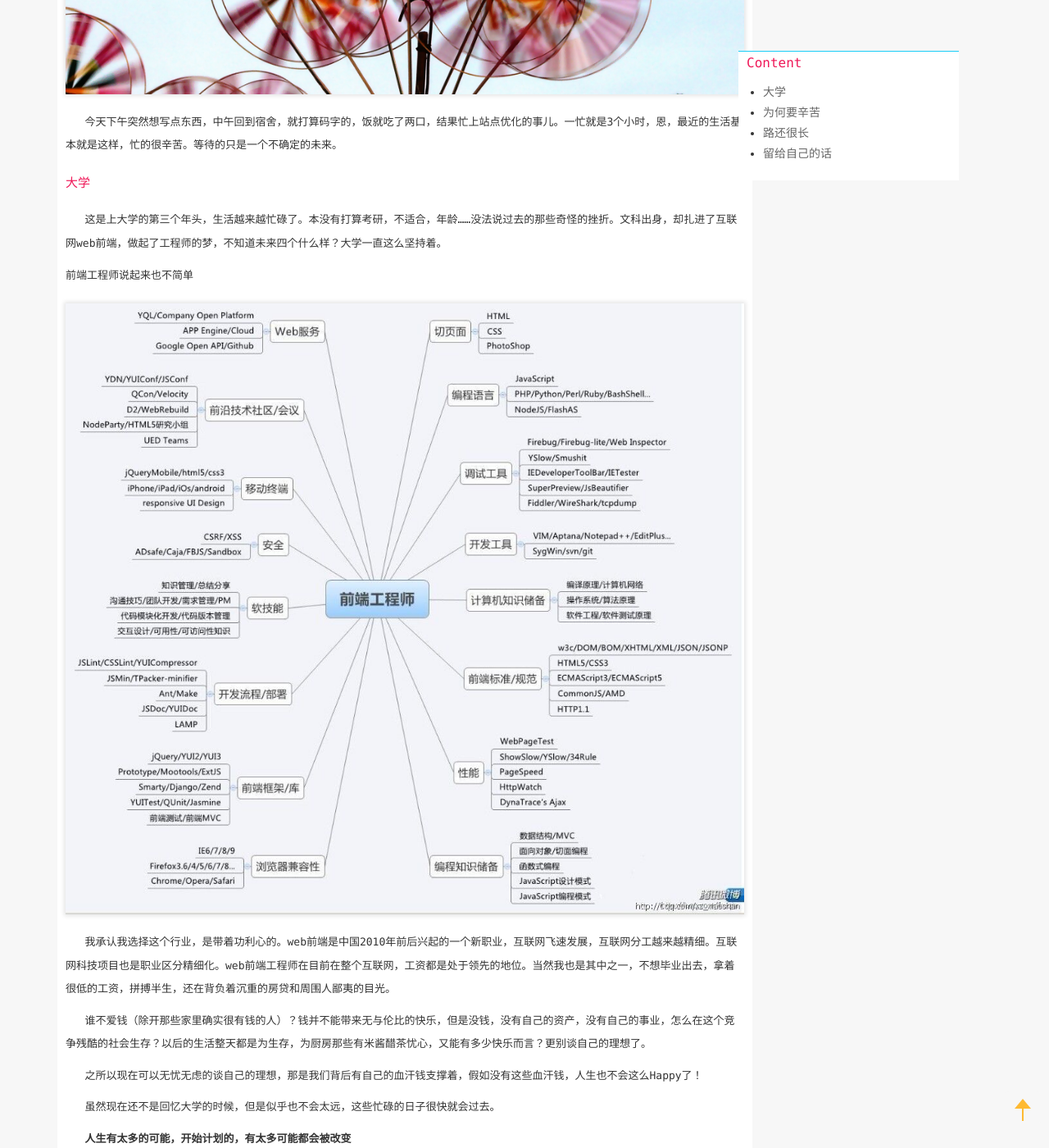
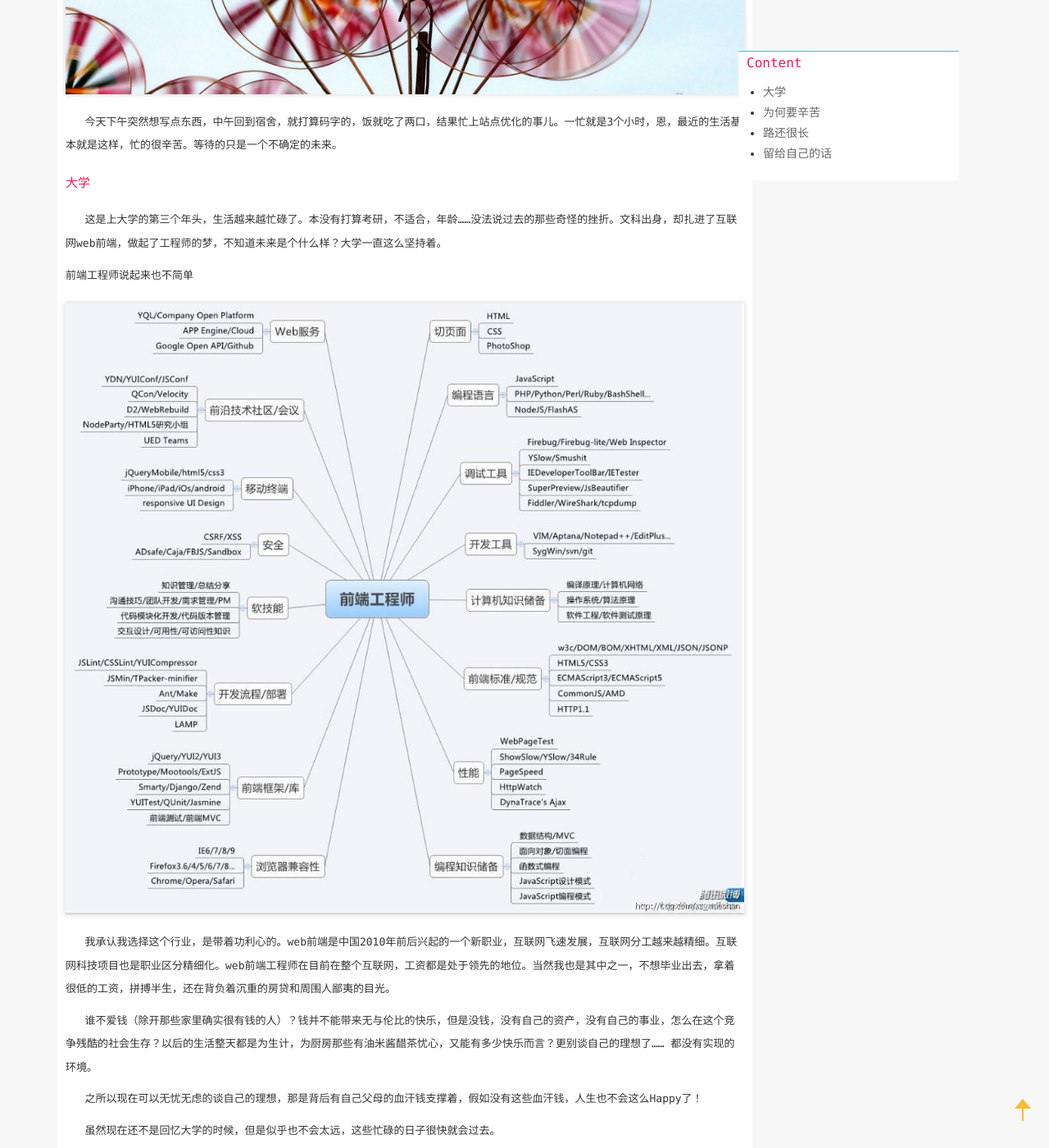
Before and after one commit to LittlewhiteChen/LittlewhiteChen.github.io, a Jekyll site: the page built from _posts/2015-09-22-你为何要如此辛苦，用不着那么着急.md, in a window 1280 px wide and 1400 px high, scrolled down 584 px. Shown: the whole window at 82% size. Built offline with Jekyll 4.4.1, drawn with Linux system fonts in a browser that asks for light colours; nearby versions of some CDN libraries; comment, search, counter and statistics services are not loaded; a style sheet for code colours, icons or effects is not loaded.

Commit message:
Update 2015-09-22-你为何要如此辛苦，用不着那么着急.md

```diff
--- a/_posts/2015-09-22-你为何要如此辛苦，用不着那么着急.md
+++ b/_posts/2015-09-22-你为何要如此辛苦，用不着那么着急.md
@@ -22,7 +22,7 @@
 
 ## 大学
 
-&nbsp;&nbsp;&nbsp;这是上大学的第三个年头，生活越来越忙碌了。本没有打算考研，不适合，年龄……没法说过去的那些奇怪的挫折。文科出身，却扎进了互联网web前端，做起了工程师的梦，不知道未来四个什么样？大学一直这么坚持着。
+&nbsp;&nbsp;&nbsp;这是上大学的第三个年头，生活越来越忙碌了。本没有打算考研，不适合，年龄……没法说过去的那些奇怪的挫折。文科出身，却扎进了互联网web前端，做起了工程师的梦，不知道未来是个什么样？大学一直这么坚持着。
 
 前端工程师说起来也不简单
 
@@ -32,9 +32,9 @@
 
 &nbsp;&nbsp;&nbsp;我承认我选择这个行业，是带着功利心的。web前端是中国2010年前后兴起的一个新职业，互联网飞速发展，互联网分工越来越精细。互联网科技项目也是职业区分精细化。web前端工程师在目前在整个互联网，工资都是处于领先的地位。当然我也是其中之一，不想毕业出去，拿着很低的工资，拼搏半生，还在背负着沉重的房贷和周围人鄙夷的目光。
 
-&nbsp;&nbsp;&nbsp;谁不爱钱（除开那些家里确实很有钱的人）？钱并不能带来无与伦比的快乐，但是没钱，没有自己的资产，没有自己的事业，怎么在这个竞争残酷的社会生存？以后的生活整天都是为生存，为厨房那些有米酱醋茶忧心，又能有多少快乐而言？更别谈自己的理想了。
+&nbsp;&nbsp;&nbsp;谁不爱钱（除开那些家里确实很有钱的人）？钱并不能带来无与伦比的快乐，但是没钱，没有自己的资产，没有自己的事业，怎么在这个竞争残酷的社会生存？以后的生活整天都是为生计，为厨房那些有油米酱醋茶忧心，又能有多少快乐而言？更别谈自己的理想了…… 都没有实现的环境。
 
-&nbsp;&nbsp;&nbsp;之所以现在可以无忧无虑的谈自己的理想，那是我们背后有自己的血汗钱支撑着，假如没有这些血汗钱，人生也不会这么Happy了！
+&nbsp;&nbsp;&nbsp;之所以现在可以无忧无虑的谈自己的理想，那是背后有自己父母的血汗钱支撑着，假如没有这些血汗钱，人生也不会这么Happy了！
 
 &nbsp;&nbsp;&nbsp;虽然现在还不是回忆大学的时候，但是似乎也不会太远，这些忙碌的日子很快就会过去。
 
```
